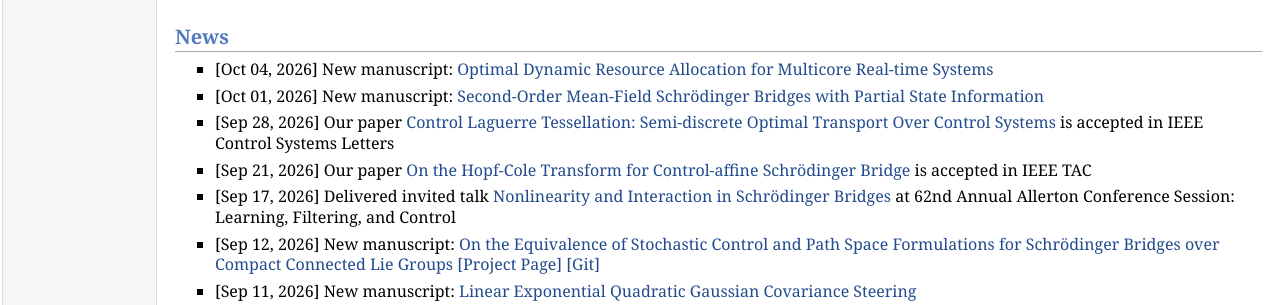
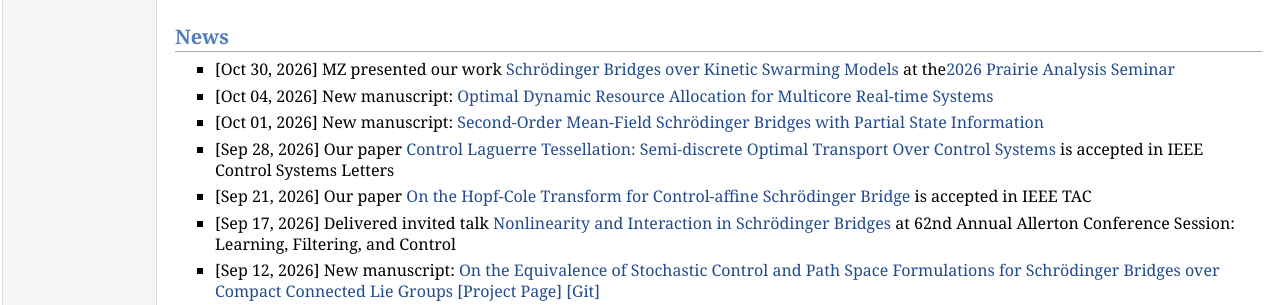
Before and after one commit to abhishekhalder/abhishekhalder.github.io, a plain HTML site: page index.html in a window 1280 px wide. Shown: the part 482-787 px from the top of the page. Drawn offline with nearby package versions, Linux system fonts and the light colour scheme; some packages are replaced by stand-ins of ours.

Commit message:
housekeeping

```diff
--- a/index.html
+++ b/index.html
@@ -116,6 +116,9 @@ style="width:32px;height:32px;"/></a>&nbsp;&nbsp;&nbsp;&nbsp;&nbsp;&nbsp;&nbsp;<
 <h2>News
 </h2>
 <ul>
+<li><p> [Oct 30, 2026] MZ presented our work <a href="PosterMFSBMZ.pdf" target=newtab>Schrödinger Bridges over Kinetic Swarming Models</a> at the<a href="https://pas2026.ku.edu/" target=newtab>2026 Prairie Analysis Seminar</a>
+</p>
+</li>
 <li><p> [Oct 04, 2026] New manuscript: <a href="https://arxiv.org/pdf/2610.05530" target=newtab>Optimal Dynamic Resource Allocation for Multicore Real-time Systems</a>
 </p>
 </li>
```
